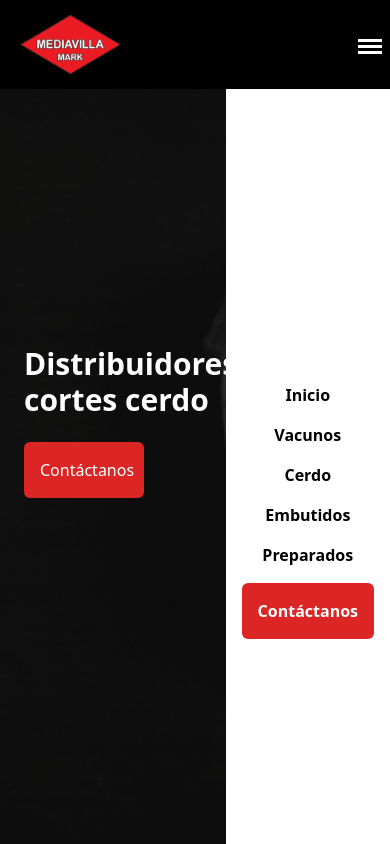
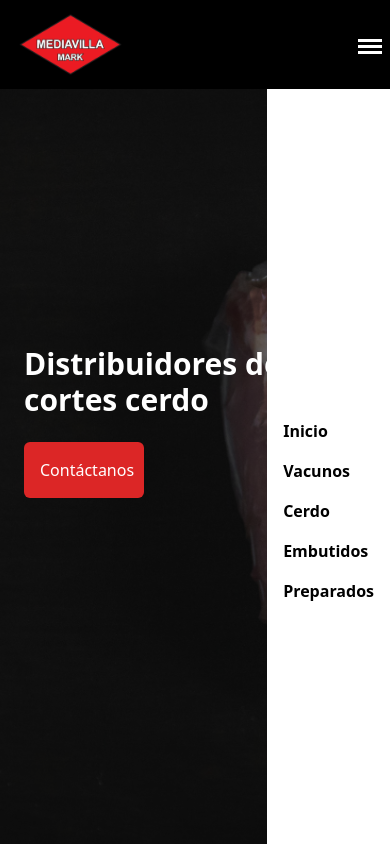
Before and after one commit to Tutealga/mediavillamark-nextjs, a Next.js app: page /cortes-cerdo in a window 390 px wide. Both pictures are taken after a click on the button 370 px from the left and 44 px from the top of the page. Shown: the top 844 px of the page. Built offline with nearby package versions, Linux system fonts and the light colour scheme; no server answers; the database is empty.

Commit message:
Add mobile navbar

```diff
--- a/components/MobileNavbar.js
+++ b/components/MobileNavbar.js
@@ -16,13 +16,12 @@ const MobileNavbar = () => {
 {
     isOpen
     ?
-    <ul className="text-black fixed w-auto right-0 top-[89px] min-h-screen flex flex-col sm:hidden gap-4 justify-center items-center p-4 font-bold bg-white">
+    <ul className="text-black fixed w-auto right-0 top-[89px] min-h-screen flex flex-col sm:hidden gap-4 justify-center p-4 font-bold bg-white">
 <Link href="/">Inicio</Link>
 <Link href="/cortes-vacunos">Vacunos</Link>
 <Link href="/cortes-cerdo">Cerdo</Link>
 <Link href="/embutidos">Embutidos</Link>
 <Link href="/preparados">Preparados</Link>
-<Link href="https://api.whatsapp.com/send/?phone=5491127541336&text=Hola%21+Me+gustar%C3%ADa+realizar+un+pedido.&app_absent=0" className="text-white bg-red-600 p-4 rounded-md">Contáctanos</Link>
             </ul>
             :
             null
```
